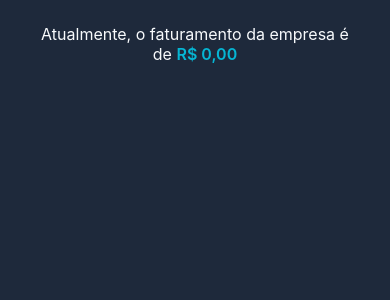
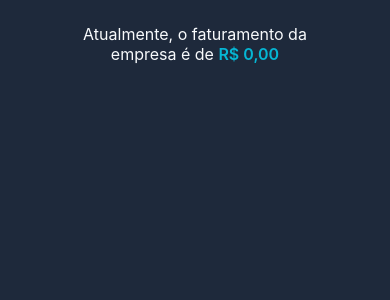
Before and after one commit to ruangustavo/django-crm, a Django app: page / in a window 390 px wide. Shown: the part 79-379 px from the top of the page. Run offline with Django 4.2, Linux system fonts and the light colour scheme; data that the repository does not hold is empty; some libraries are stand-ins or nearby versions; some web fonts are replaced.

Commit message:
Add grid to columns in smartphones

```diff
--- a/static/css/styles.css
+++ b/static/css/styles.css
@@ -189,9 +189,13 @@ input::file-selector-button {
 }
 
 /* || Responsivity */
-@media (max-width: 768px) {
+@media screen and (max-width: 768px) {
+  .products {
+    grid-template-columns: 1fr;
+  }
+
   main {
-    max-width: 80%;
+    max-width: 70%;
   }
 
   header {
```
